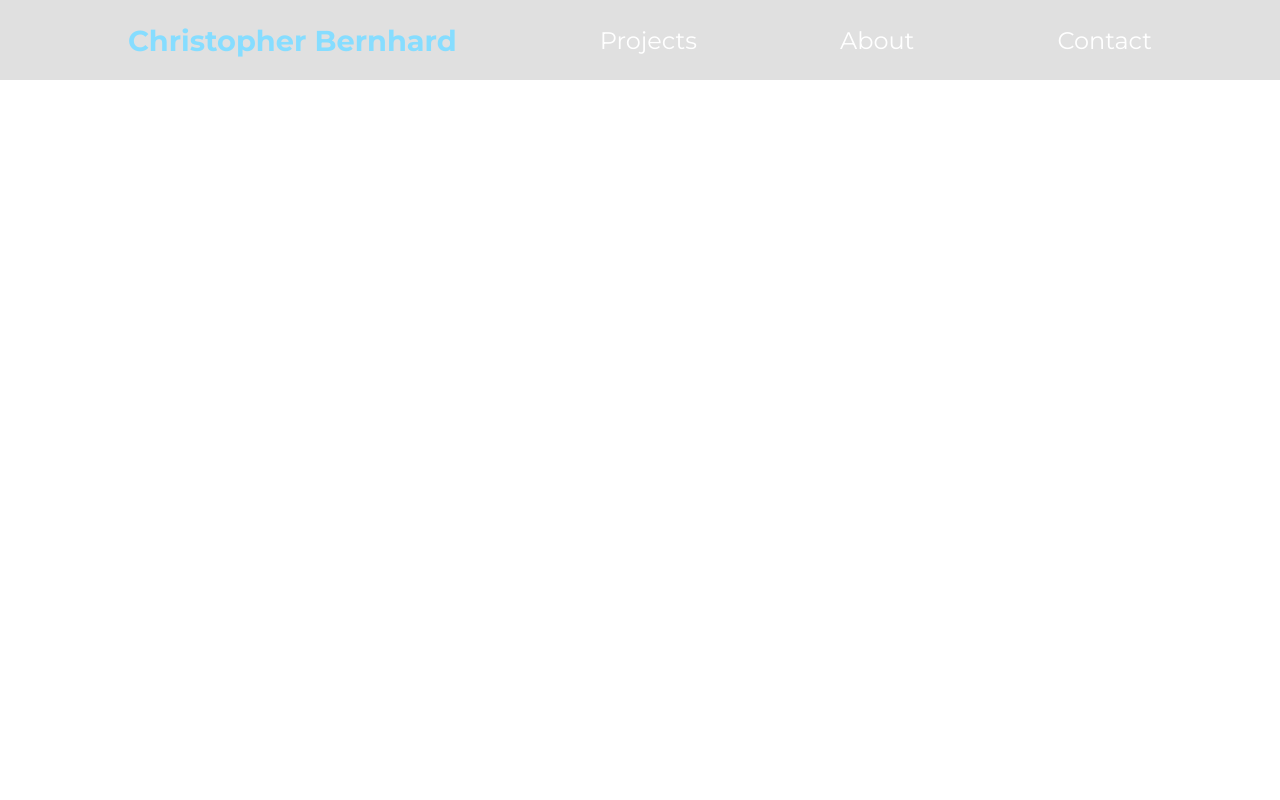
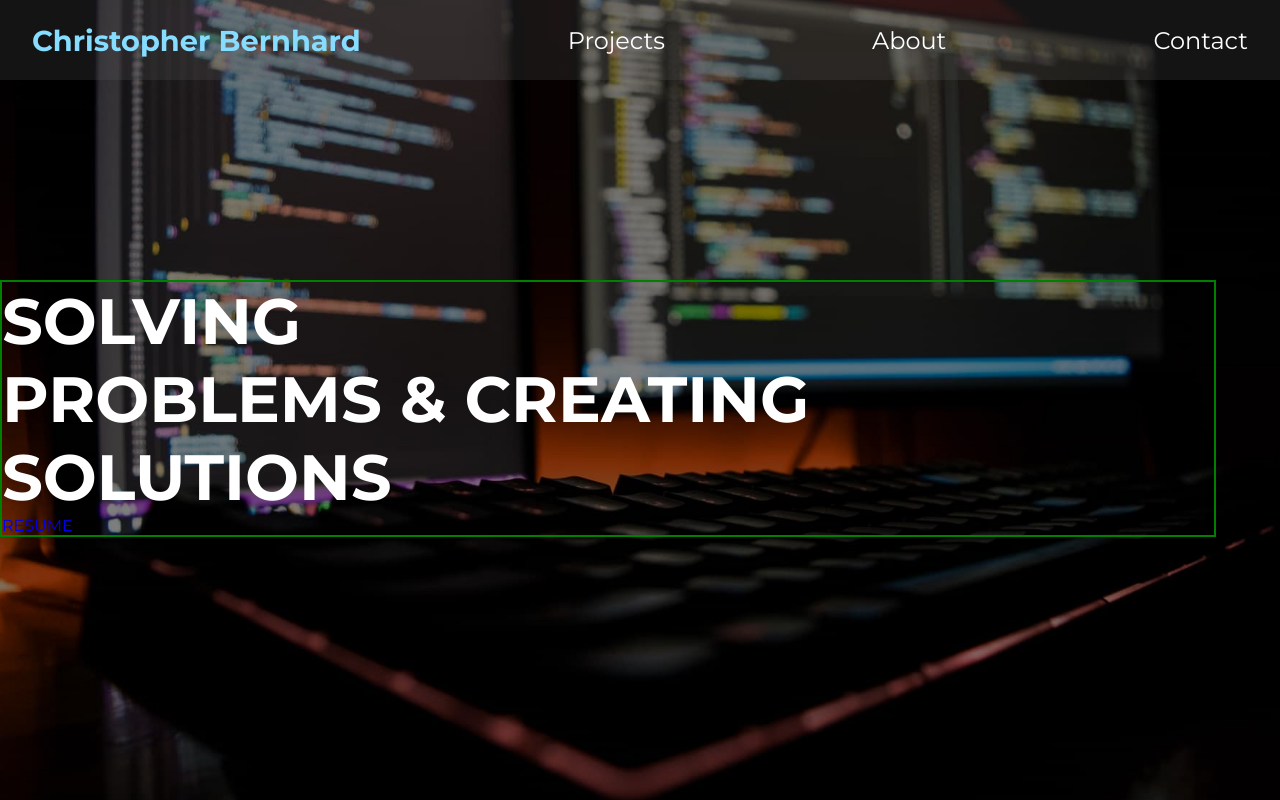
Before and after one commit to cbernhard21/portfolio, a plain HTML site: page index.html in a window 1280 px wide. Drawn offline with Linux system fonts and the light colour scheme.

Commit message:
worked on hero section

```diff
--- a/index.html
+++ b/index.html
@@ -22,7 +22,7 @@
   <!--Desktop Nav Bar-->
   <header>
     <nav class="nav-bar">
-      <div class="links">
+      <div class="links container">
         <ul>
           <li><a href="#name" id="name">Christopher Bernhard</a></li>
           <li><a href="#projects" id="projects">Projects</a></li>
@@ -34,6 +34,20 @@
   </header>
   <!--End Desktop Nav Bar-->
 
+  <!--Hero Section-->
+  <section id="hero">
+    <div class="wrapper">
+      <div class="overlay"></div>
+      <div class="image-container"></div>
+    </div>
+    <div class="hero-text container">
+      <h1><span class="first-word">Solving</span><br> Problems & Creating<br> Solutions
+      </h1>
+      <a href="#" class="btn resume-btn">Resume</a>
+    </div>
+  </section>
+  <!--End Section-->
+
 
   <script src="js/app.js"></script>
 </body>
--- a/styles/main.css
+++ b/styles/main.css
@@ -30,11 +30,22 @@ ul {
 
 /* TYPOGRAPHY */
 
+h1, h2, h3, h4, h5, h6 {
+  font-weight: var(--font-bold);
+}
+
+h1 {
+  font-size: 4rem;
+}
+
 
 /* UTILITIES */
 
-
-/* GENERAL STYLES */
+.container {
+  width: 95%;
+  max-width: 1300px;
+  margin: 0 auto;
+}
 
 
 /* NAV BAR */
@@ -47,15 +58,15 @@ ul {
   position: absolute;
   z-index: 2;
   width: 100%;
+  background-color: rgba(100, 100, 100, 0.2);
 }
 
 .nav-bar ul {
   display: flex;
   justify-content: space-between;
   align-items: center;
-  padding: 0 10%;
+  /* padding: 0 10%; */
   height: 10vh;
-  background-color: rgba(100, 100, 100, 0.2);
 }
 
 .nav-bar li a {
@@ -71,4 +82,58 @@ ul {
 }
 
 
+/* HERO SECTION */
+
+.wrapper {
+  position: relative;
+  width: 100%;
+  height: 100vh;
+  overflow: hidden;
+}
+
+.image-container {
+  position: relative;
+  background-image: url(/images/hero-img-min.jpg);
+  background-size: cover;
+  background-position: center;
+  background-repeat: no-repeat;
+  width: 100%;
+  height: 100%;
+  margin-top: 0vh;
+  animation: scale 15s;
+}
+
+@keyframes scale {
+  0% {
+    transform: scale(1.2);
+  }
+  100% {
+    transform: scale(1);
+  }
+}
+
+.overlay {
+  position: absolute;
+  top: 0;
+  left: 0;
+  width: 100%;
+  height: 100%;
+  background-color: rgba(0, 0, 0, 0.5);
+  z-index: 1;
+}
+
+.hero-text {
+  display: flex;
+  justify-content: center;
+  align-items: flex-start;
+  flex-direction: column;
+  position: absolute;
+  top: 35%;
+  color: #fff;
+  text-transform: uppercase;
+  z-index: 2;
+  border: 2px solid green;
+}
+
+
 /* MEDIA QUERIES */
```
Also changed, not shown: images/hero-img-min.jpg (added), images/hero-img.jpg (renamed from images/background-img.jpg).
